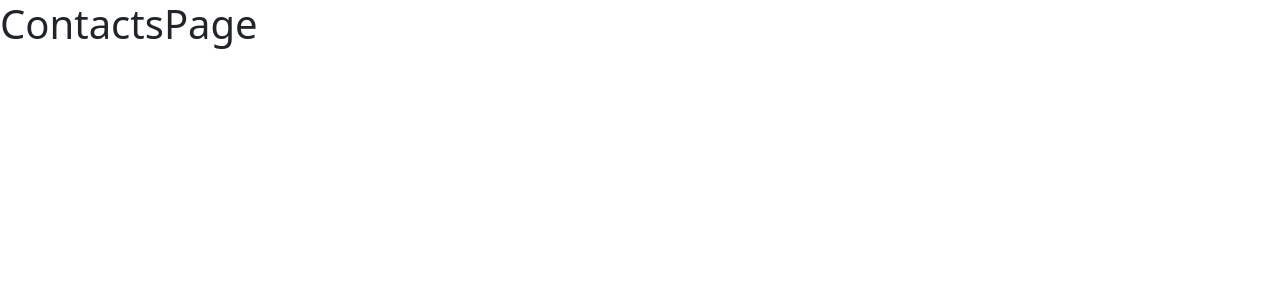
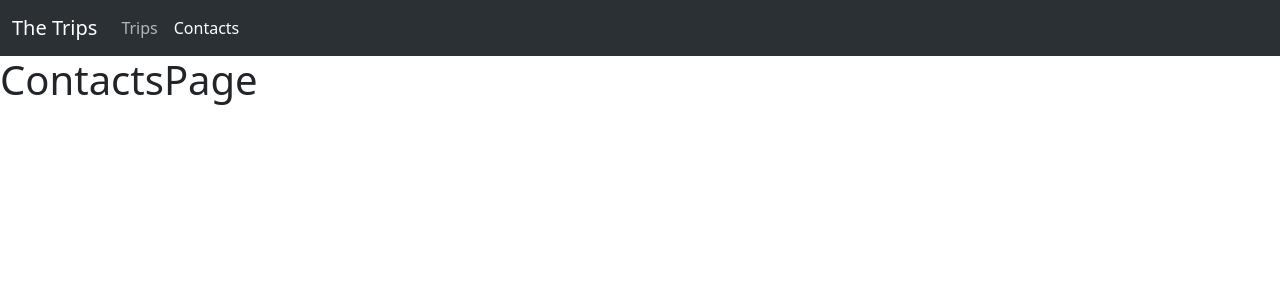
Before and after one commit to MarcoProstamo/webapp-sac, a React (Vite) app: page /contacts in a window 1280 px wide. Shown: the top 300 px of the page. Built offline with nearby package versions, Linux system fonts and the light colour scheme.

Commit message:
Add → DefaultLayout + Minor Routing Changes

```diff
--- a/src/App.jsx
+++ b/src/App.jsx
@@ -3,17 +3,20 @@ import HomePage from "./assets/pages/HomePage";
 import TripPage from "./assets/pages/TripPage";
 import ContactsPage from "./assets/pages/ContactsPage";
 import NotFoundPage from "./assets/pages/NotFoundPage";
+import DefaultLayout from "./assets/layout/DefaultLayout";
 
 export default function App() {
   return (
     <BrowserRouter>
       <Routes>
-        <Route path="/trips">
-          <Route index element={<HomePage></HomePage>} />
-          <Route path=":id" element={<TripPage></TripPage>} />
+        <Route element={<DefaultLayout></DefaultLayout>}>
+          <Route path="/trips">
+            <Route index element={<HomePage></HomePage>} />
+            <Route path=":id" element={<TripPage></TripPage>} />
+          </Route>
+          <Route path="/contacts" element={<ContactsPage></ContactsPage>} />
+          <Route path="*" element={<NotFoundPage></NotFoundPage>} />
         </Route>
-        <Route path="/contacts" element={<ContactsPage></ContactsPage>} />
-        <Route path="*" element={<NotFoundPage></NotFoundPage>} />
       </Routes>
     </BrowserRouter>
   );
--- /dev/null
+++ b/src/assets/components/Header.jsx
@@ -0,0 +1,5 @@
+import Navbar from "./Navbar";
+
+export default function Header() {
+  return <Navbar></Navbar>;
+}
--- /dev/null
+++ b/src/assets/components/Navbar.jsx
@@ -0,0 +1,34 @@
+import { Link, NavLink } from "react-router-dom";
+
+export default function Navbar() {
+  return (
+    <nav className="navbar navbar-expand-lg bg-body-tertiary">
+      <div className="container-fluid">
+        <Link to="/trips" className="navbar-brand">
+          The Trips
+        </Link>
+        <button
+          className="navbar-toggler"
+          type="button"
+          data-bs-toggle="collapse"
+          data-bs-target="#navbarNavAltMarkup"
+          aria-controls="navbarNavAltMarkup"
+          aria-expanded="false"
+          aria-label="Toggle navigation"
+        >
+          <span className="navbar-toggler-icon"></span>
+        </button>
+        <div className="collapse navbar-collapse" id="navbarNavAltMarkup">
+          <div className="navbar-nav">
+            <NavLink to="/trips" className="nav-link" aria-current="page">
+              Trips
+            </NavLink>
+            <NavLink to="/contacts" className="nav-link">
+              Contacts
+            </NavLink>
+          </div>
+        </div>
+      </div>
+    </nav>
+  );
+}
--- /dev/null
+++ b/src/assets/layout/DefaultLayout.jsx
@@ -0,0 +1,15 @@
+import { Outlet } from "react-router-dom";
+import Header from "../components/Header";
+
+export default function DefaultLayout() {
+  return (
+    <>
+      <div data-bs-theme="dark">
+        <Header />
+        <main>
+          <Outlet />
+        </main>
+      </div>
+    </>
+  );
+}
```
